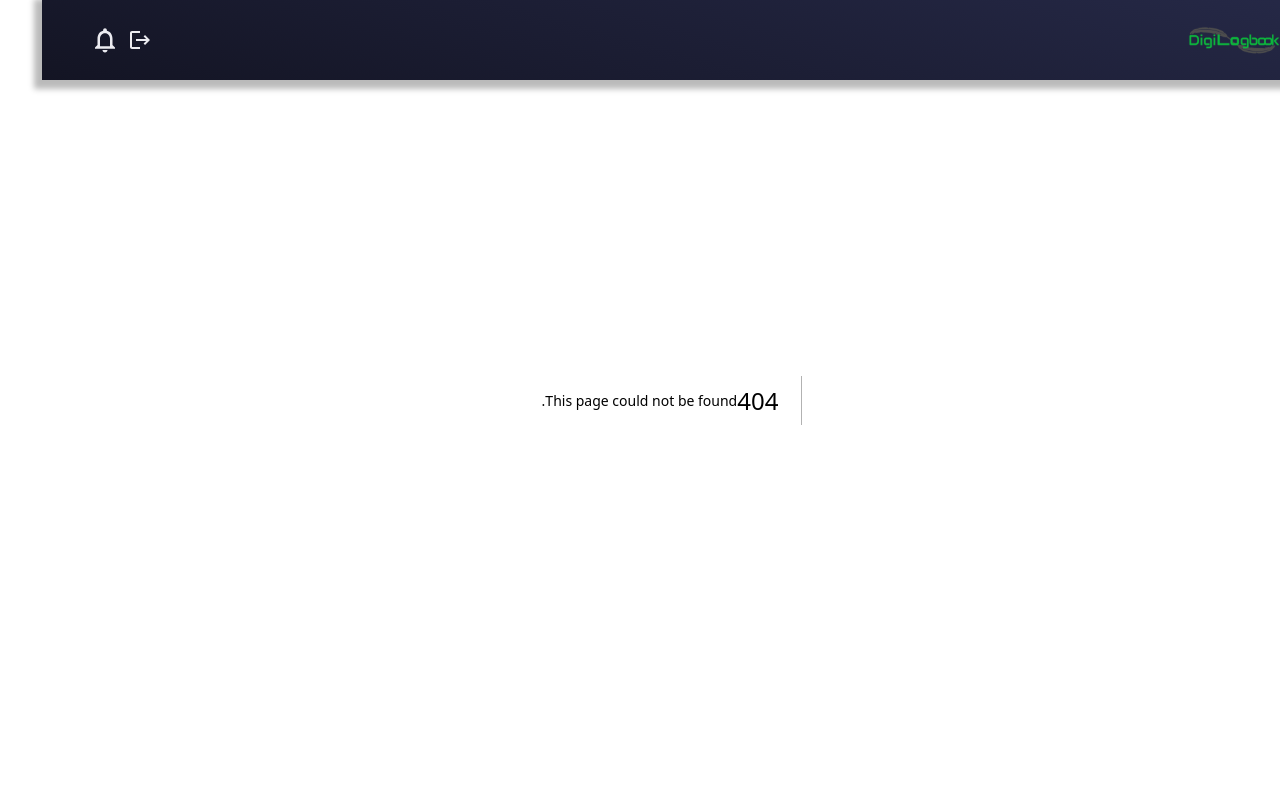
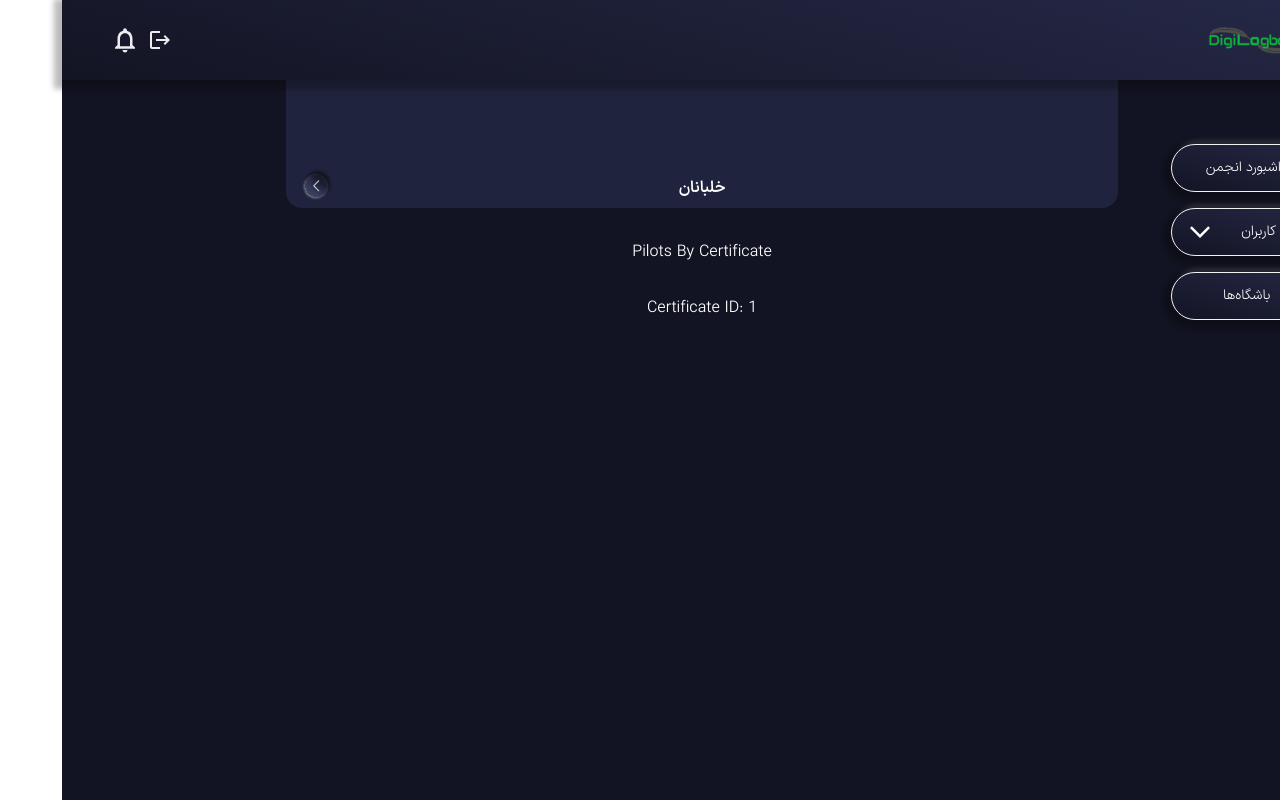
Before and after one commit to khashayarmobarez/digilogbook-organization-dashboard, a Next.js app: page /dashboard/pilotsByCertificate/1 in a window 1280 px wide. Before the commit this address had no page. Built offline with nearby package versions, Linux system fonts and the light colour scheme.

Commit message:
feat: Add items-center to Dashboard page layout

```diff
--- a/src/app/dashboard/page.tsx
+++ b/src/app/dashboard/page.tsx
@@ -25,7 +25,7 @@ export default function Dashboard() {
     return (
         <div className="flex flex-col w-full  items-center min-h-screen py-16 md:py-20">
 
-            <div className="w-[90%] flex flex-col md:w-[70%] lg:w-[65%] gap-y-8">
+            <div className="w-[90%] flex flex-col md:w-[70%] lg:w-[65%] gap-y-8 items-center">
 
                 <PageTitle title="داشبورد انجمن" doesBackButtonExists={false} />
 
--- /dev/null
+++ b/src/app/dashboard/pilotsByCertificate/[id]/page.jsx
@@ -0,0 +1,24 @@
+import React from "react";
+
+// comps
+import PageTitle from "@/components/reusable comps/PageTitle";
+
+const PilotsByCertificatePage = ({ params }) => {
+
+    const { id } = params; // This is the dynamic ID from the URL
+
+    return (
+        <div className="flex flex-col w-full  items-center min-h-screen py-16 md:py-20">
+            <div className="w-[90%] flex flex-col items-center md:w-[70%] lg:w-[65%] gap-y-8">
+
+                <PageTitle title="خلبانان" doesBackButtonExists={true} />
+
+                <h1>Pilots By Certificate</h1>
+                <p>Certificate ID: {id}</p>
+                {/* Add your content or data fetching logic here */}
+            </div>
+        </div>
+    );
+};
+
+export default PilotsByCertificatePage;
--- a/src/app/dashboard/pilotsByCertificate/page.tsx
+++ /dev/null
@@ -1,19 +0,0 @@
-'use client'
-import React, { useEffect } from "react";
-
-import container from '@/styles/Containers.module.css';
-import { useRouter } from "next/router";
-
-
-export default function PilotsByCertificate() {
-
-    const router = useRouter();
-    const { id } = router.query;
-
-    return (
-        <div className="flex flex-col w-full  items-center min-h-screen py-16 md:py-20">
-            {id}
-        </div>
-    )
-
-}
```
Also changed, not shown: src/app/dashboard/pilotsByCertificate/[id].jsx (deleted).
